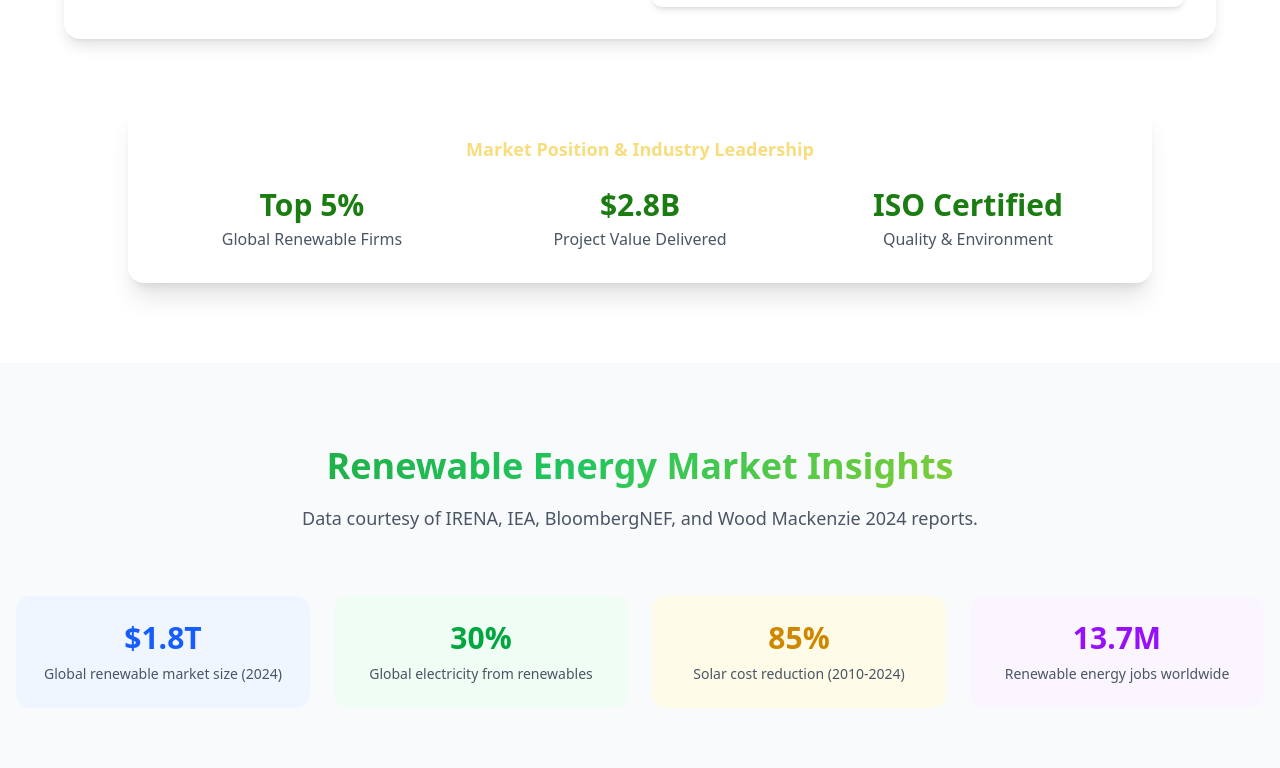
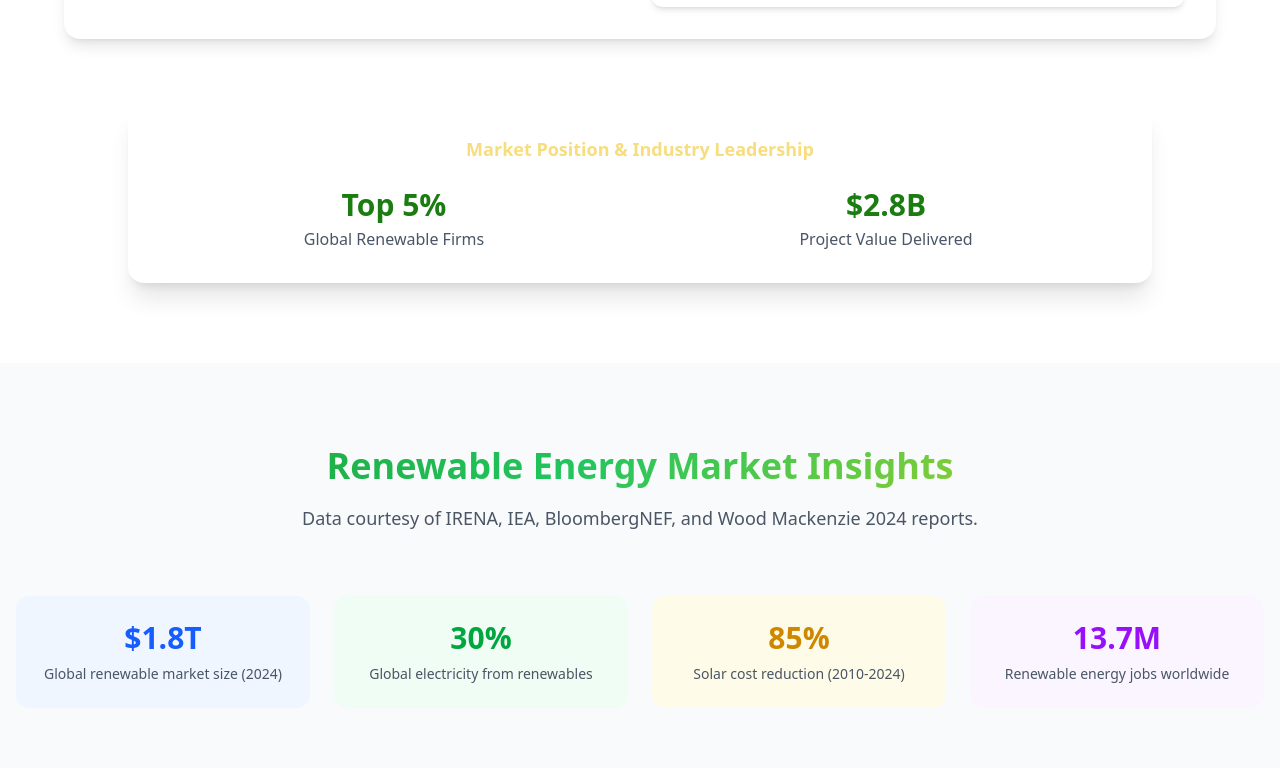
Before and after one commit to qaez0/Volthub, a Next.js app: page /about in a window 1280 px wide. Shown: the part 3672-4440 px from the top of the page. Built offline with nearby package versions, Linux system fonts and the light colour scheme.

Commit message:
UPDATE: Hide ISO certified

```diff
--- a/src/app/about/page.tsx
+++ b/src/app/about/page.tsx
@@ -15,7 +15,7 @@ import {
 const leadershipStats = [
   { label: "Top 5%", value: "Global Renewable Firms" },
   { label: "$2.8B", value: "Project Value Delivered" },
-  { label: "ISO Certified", value: "Quality & Environment" },
+  // { label: "ISO Certified", value: "Quality & Environment" },
 ];
 
 const marketInsights = [
@@ -365,11 +365,11 @@ export default function About() {
             </div>
           </div>
 
-          <div className="bg-white rounded-2xl shadow-xl p-8 max-w-5xl mx-auto">
+          <div className="bg-white rounded-2xl shadow-xl p-8 max-w-5xl mx-auto items-center justify-center">
             <h3 className="text-lg font-semibold mb-6 text-center">
               Market Position & Industry Leadership
             </h3>
-            <div className="grid md:grid-cols-3 gap-6">
+            <div className="grid grid-cols-1 sm:grid-cols-2 gap-6 place-items-center">
               {leadershipStats.map((stat) => (
                 <div key={stat.label} className="text-center">
                   <p className="text-3xl font-bold text-primary mb-1">
@@ -493,8 +493,8 @@ export default function About() {
       </section>
 
       <section className="bg-gray-50 py-20">
-        <LayoutContainer className="grid md:grid-cols-2 gap-8">
-          <div className="bg-white rounded-2xl p-8 shadow-lg">
+        <LayoutContainer className="flex justify-center">
+          {/* <div className="bg-white rounded-2xl p-8 shadow-lg">
             <h3 className="text-xl font-semibold mb-6 flex items-center gap-3">
               <RiMedalLine className="text-2xl text-secondary" />
               Certifications & Standards
@@ -509,8 +509,8 @@ export default function About() {
                 </div>
               ))}
             </div>
-          </div>
-          <div className="bg-white rounded-2xl p-8 shadow-lg">
+          </div> */}
+          <div className="bg-white rounded-2xl p-8 shadow-lg max-w-2xl w-full">
             <h3 className="text-xl font-semibold mb-6 flex items-center gap-3">
               <RiHandHeartLine className="text-2xl text-primary" />
               Strategic Partnerships
```
